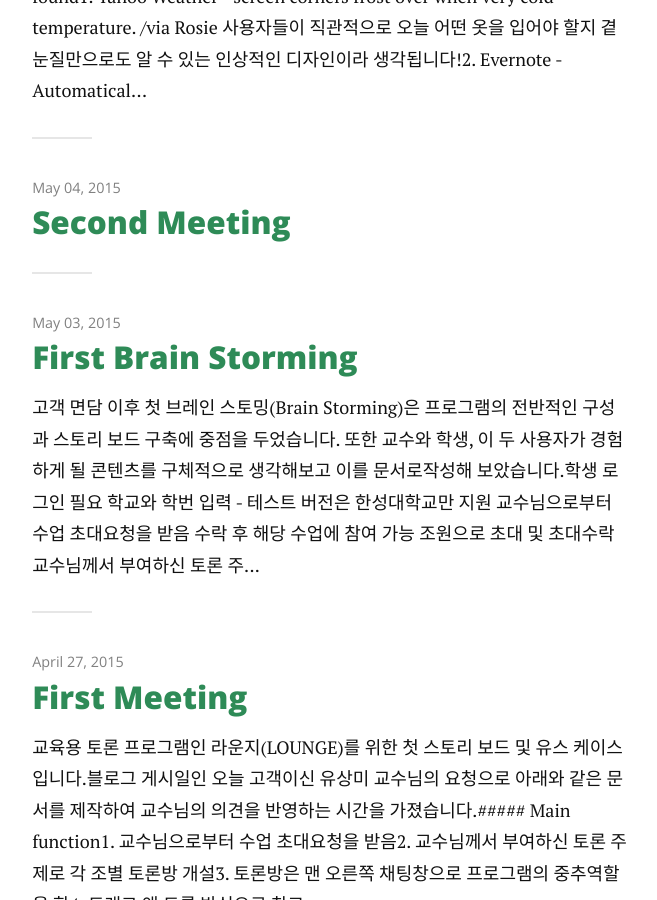
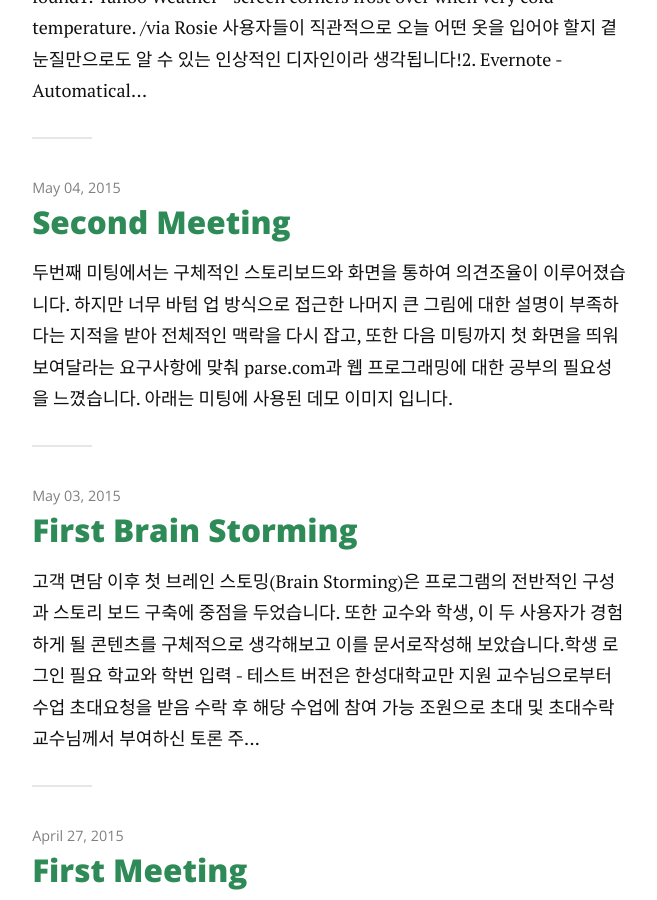
Before and after one commit to Writtic/Writtic.github.io, a Jekyll site: the page built from index.html, in a window 1280 px wide and 900 px high, scrolled down 550 px. Shown: the whole window, without its empty margins (310-967 px from the left). Built offline with Jekyll 4.4.1, drawn with Linux system fonts in a browser that asks for light colours; nearby versions of some CDN libraries; Markdown is read by kramdown in place of the engine named in the settings; the list of posts is cut into pages by our own code.

Commit message:
Update 2015-05-04-Second-Meeting.markdown

```diff
--- a/_posts/2015-05-04-Second-Meeting.markdown
+++ b/_posts/2015-05-04-Second-Meeting.markdown
@@ -4,12 +4,20 @@
 date:   2015-05-04
 ---
 
+<p class="intro"><span class="dropcap">두</span>번째 미팅에서는 구체적인 스토리보드와 화면을 통하여 의견조율이 이루어졌습니다. 하지만 너무 바텀 업 방식으로 접근한 나머지 큰 그림에 대한 설명이 부족하다는 지적을 받아 전체적인 맥락을 다시 잡고, 또한 다음 미팅까지 첫 화면을 띄워 보여달라는 요구사항에 맞춰 parse.com과 웹 프로그래밍에 대한 공부의 필요성을 느꼈습니다. 아래는 미팅에 사용된 데모 이미지 입니다.</p>
 
-<p align = center><img width="420" height="315" src="http://i.imgur.com/GBXowFQ.gif"></p>
-<p align = center><img width="420" height="315" src="http://i.imgur.com/GBXowFQ.gif"></p>
-<p align = center><img width="420" height="315" src="http://i.imgur.com/GBXowFQ.gif"></p>
-<p align = center><img width="420" height="315" src="http://i.imgur.com/GBXowFQ.gif"></p>
-<p align = center><img width="420" height="315" src="http://i.imgur.com/GBXowFQ.gif"></p>
-<p align = center><img width="420" height="315" src="http://i.imgur.com/GBXowFQ.gif"></p>
-<p align = center><img width="420" height="315" src="http://i.imgur.com/GBXowFQ.gif"></p>
-<p align = center><img width="420" height="315" src="http://i.imgur.com/GBXowFQ.gif"></p>
+<p align = center><img width="560" height="315" src="http://i.imgur.com/k9ihe0v.png"></p>
+<p align = center><img width="560" height="315" src="http://i.imgur.com/xs5nAIW.png"></p>
+<p align = center><img width="560" height="315" src="http://i.imgur.com/Y9l0GPw.png"></p>
+<p align = center><img width="560" height="315" src="http://i.imgur.com/xCW6GZf.png"></p>
+<p align = center><img width="560" height="315" src="http://i.imgur.com/q3lUXeS.png"></p>
+<p align = center><img width="560" height="315" src="http://i.imgur.com/XawTl4l.png"></p>
+<p align = center><img width="560" height="315" src="http://i.imgur.com/NT4ueue.png"></p>
+<p align = center><img width="560" height="315" src="http://i.imgur.com/bLXJ5kd.png"></p>
+<p align = center><img width="560" height="315" src="http://i.imgur.com/Sta0m7Y.png"></p>
+<p align = center><img width="560" height="315" src="http://i.imgur.com/Tl10NEB.png"></p>
+<p align = center><img width="560" height="315" src="http://i.imgur.com/dlBUtlI.png"></p>
+<p align = center><img width="560" height="315" src="http://i.imgur.com/i7IzKWk.png"></p>
+<p align = center><img width="560" height="315" src="http://i.imgur.com/096MKCU.png"></p>
+<p align = center><img width="560" height="315" src="http://i.imgur.com/DTY8NBI.png"></p>
+<p align = center><img width="560" height="315" src="http://i.imgur.com/5jYv3be.png"></p>
```
